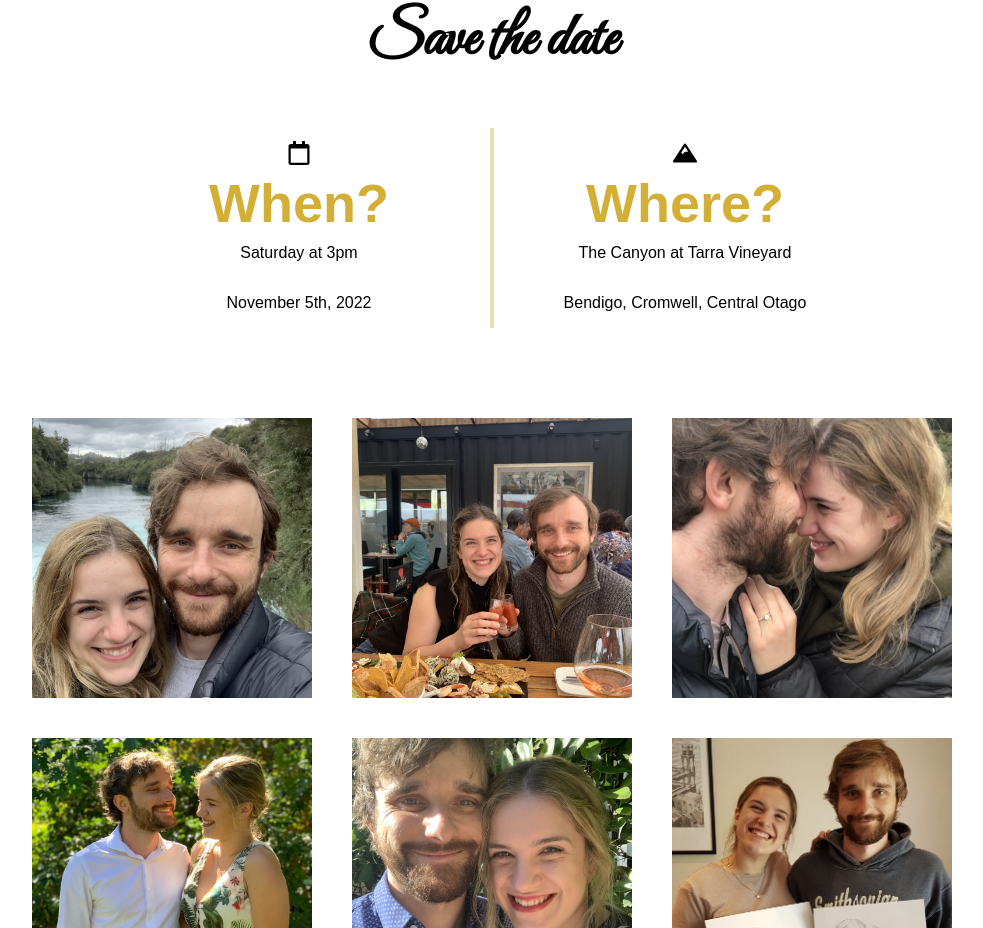
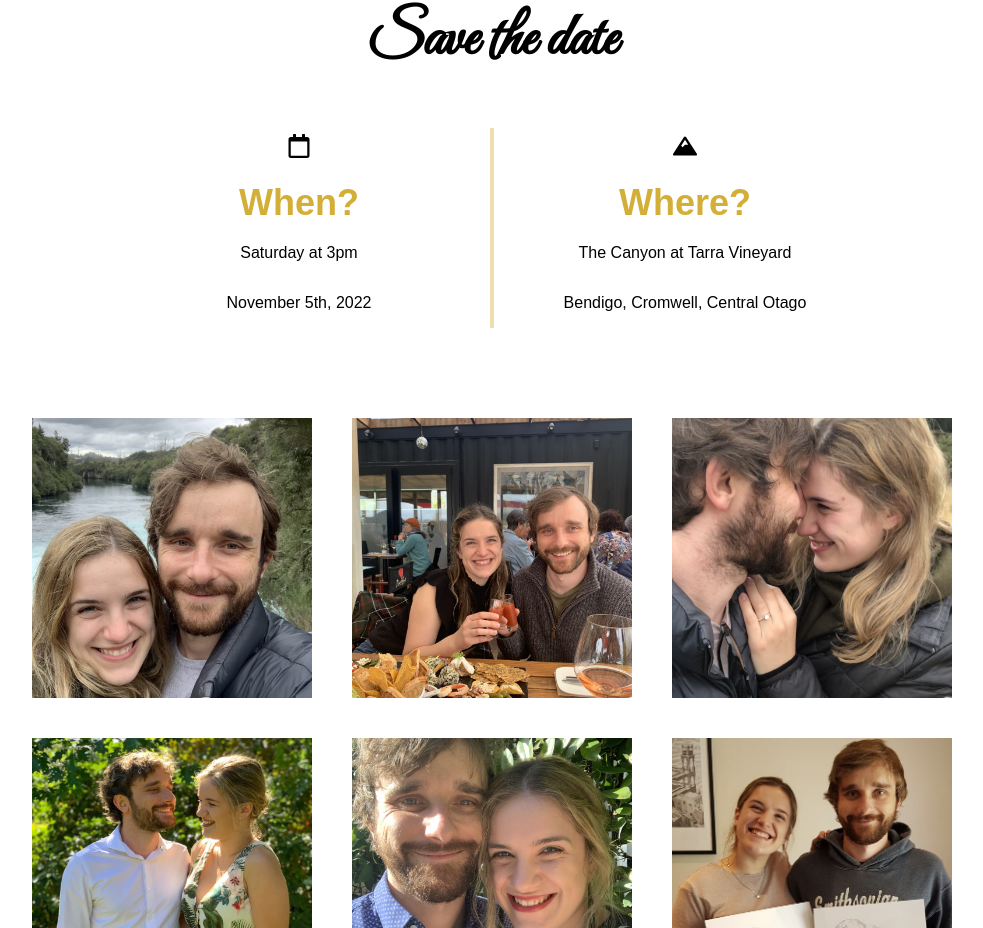
Before and after one commit to katemccoll/save-the-date, a React (Create React App) app in the folder wedding-young/: page / in a window 1280 px wide. Shown: the part 857-1785 px from the top of the page, without its empty margins (148-1131 px from the left). Built offline with nearby package versions, Linux system fonts and the light colour scheme; a web font is replaced by a local one.

Commit message:
fix: font size

```diff
--- a/wedding-young/src/components/SaveTheDate.css
+++ b/wedding-young/src/components/SaveTheDate.css
@@ -91,8 +91,8 @@
     .detail-content h1 {
         font-size: 60px;
     }
-    .detail-when,
-    .detail-where {
+    .detail-when h2,
+    .detail-where h2 {
         font-size: 36px;
     }
 }
```
